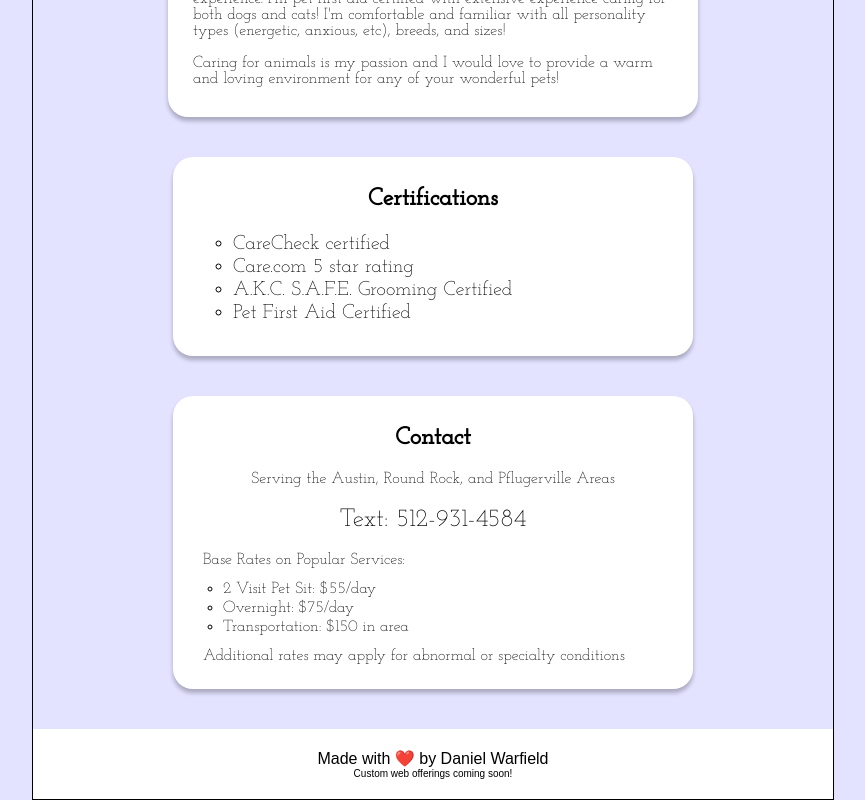
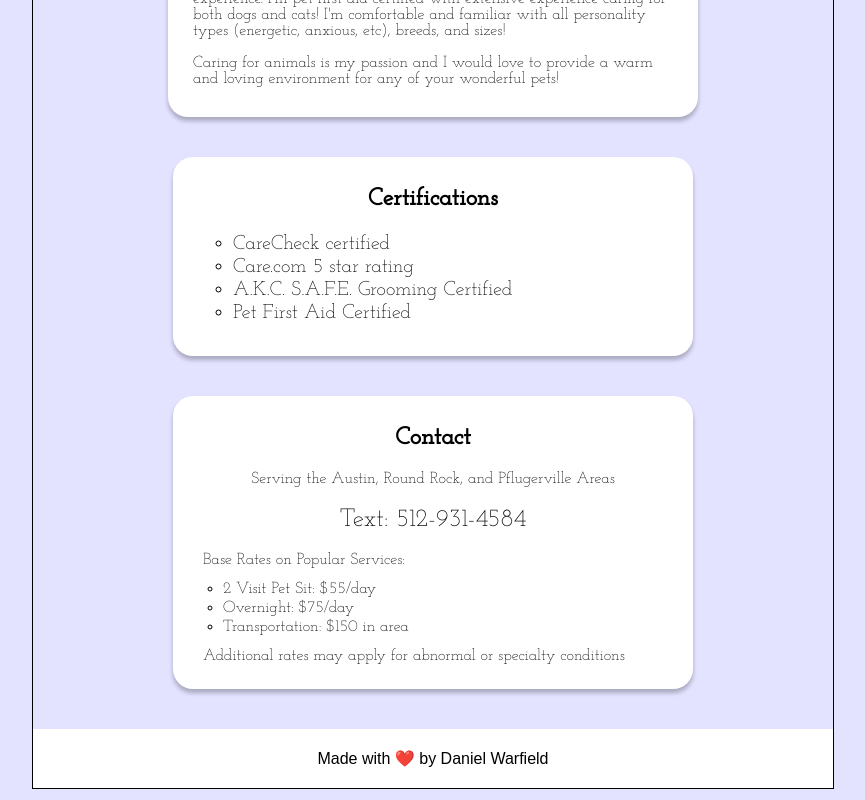
Before and after one commit to DanielWarfield1/KacysPetCare, a React (Create React App) app: page / in a window 1280 px wide. Shown: the part 1617-2417 px from the top of the page, without its empty margins (207-1072 px from the left). Built offline with nearby package versions, Linux system fonts and the light colour scheme.

Commit message:
removed web offerings (also trying to force an update to amplify)

```diff
--- a/src/Components/MadeByDaniel.js
+++ b/src/Components/MadeByDaniel.js
@@ -9,7 +9,7 @@ export default function MadeByDaniel() {
       }}
     >
       <p>Made with ❤️ by Daniel Warfield</p>
-      <p style={{ fontSize: "10px" }}>Custom web offerings coming soon!</p>
+      {/* <p style={{ fontSize: "10px" }}>Custom web offerings coming soon!</p> */}
     </div>
   );
 }
```
